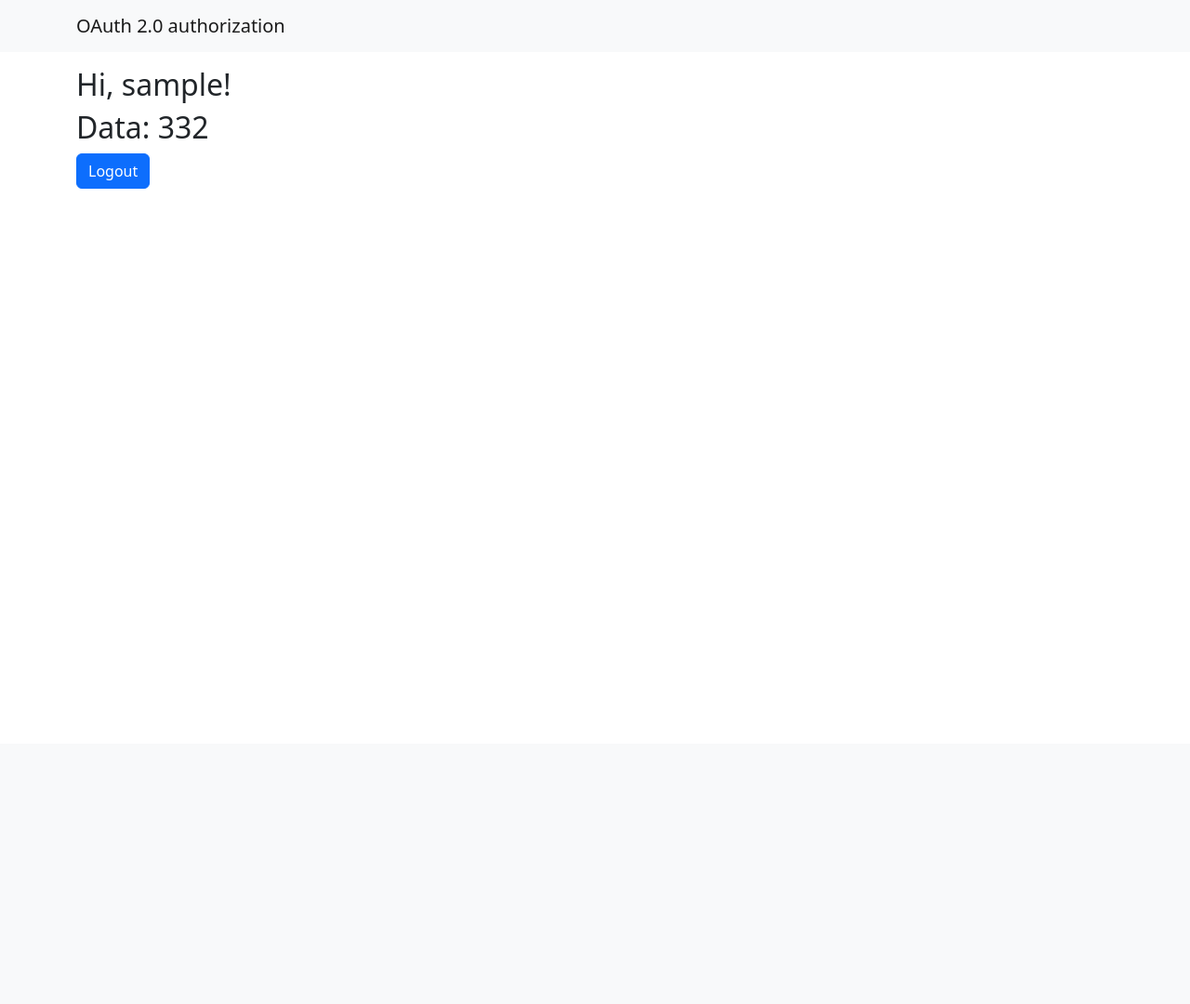
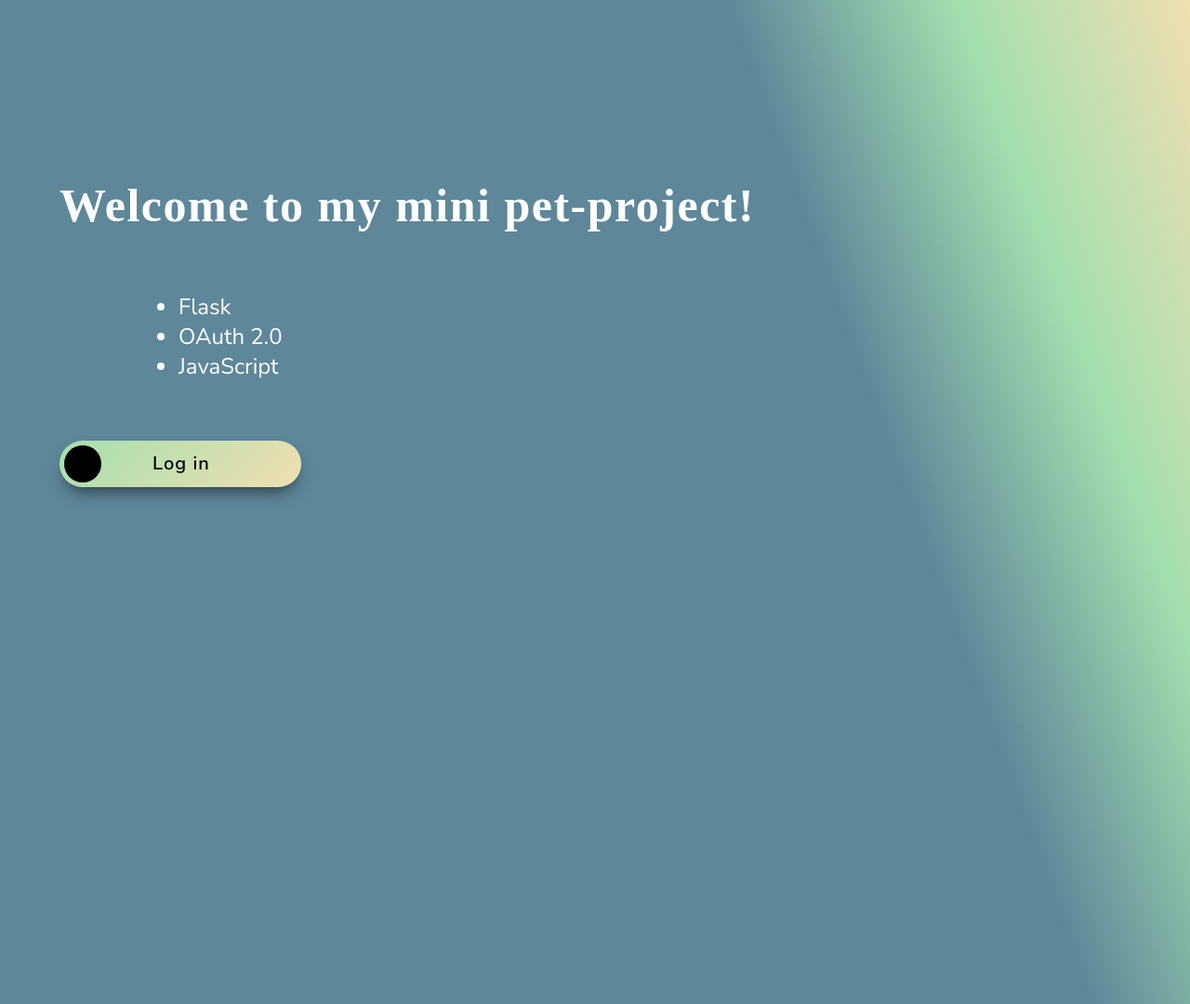
Before and after one commit to iga-marty/Emphasoft_test_task, a Flask app: page / in a window 1280 px wide. Shown: the whole page at 93% size. Before the commit the page ends 203 px from the top, so only its background shows below. Run offline with Flask 3, Linux system fonts and the light colour scheme; the visitor is signed in with stand-in values (Sample User, id 1).

Commit message:
new index.html + static

```diff
--- /dev/null
+++ b/static/styles.css
@@ -0,0 +1,102 @@
+@import url('https://fonts.googleapis.com/css2?family=Nunito+Sans:wght@400;600&display=swap');
+
+* { margin: 0; padding: 0; box-sizing: border-box; }
+
+.background-main {
+    width: 100%;
+    height: 1080px;
+    background: linear-gradient(70deg, #5E879A 70%, #A4DFAF, #F1DFB1);
+}
+
+#wrap {
+    text-align: left;
+    }
+
+h1 {
+    position: relative;
+    color: #ffff;
+    font-size: 50px;
+    letter-spacing: 1.5px;
+    padding: 15% 5% 0%;
+}
+
+ul {
+    font-family: 'Nunito Sans';
+    font-size: 24px;
+    color: #fff;
+    padding: 5% 15% 0%;
+}
+
+
+.fa { font-size: 19px; width: 20px; }
+
+.btn-slide {
+    position: relative;
+    display: inline-block;
+    height: 50px;
+    width: 260px;
+    line-height: 50px;
+    margin: 5% 5% 0;
+    padding: 0px;
+    border-radius: 25px;
+    box-shadow: 0 10px 20px -8px rgba(0, 0, 0,0.7);
+    background: linear-gradient(135deg, #A4DFAF 0%, #F1DFB1 100%);
+        }
+
+.btn-slide:active {
+    box-shadow: 0 8px 16px -8px rgba(0, 0, 0,0.7);
+    -webkit-transform: scale(0.98);
+    transform: scale(0.96); }
+
+.btn-slide:hover {
+    background: linear-gradient(-135deg, #F1DFB1 0%, #A4DFAF 100%); }
+
+.btn-slide div.circle {
+    display: block;
+    background-color: #000000;
+    color: #e570e7;
+    position: absolute;
+    margin: 5px;
+    height: 40px;
+    width: 40px;
+    top: 0; left: 0;
+    border-radius: 50%;
+    transition: all 1.5s ease;
+    }
+
+.btn-slide:hover div.circle {
+    left: 100%;
+    margin-left: -45px;
+    background-color: #0000;
+    color: #79f1fc;}
+
+.btn-slide span.title {
+    font-family: 'Nunito Sans';
+    position: absolute;
+    left: 100px;
+    font-size: 20px;
+    letter-spacing: 1px;
+    color: #000000;
+    transition: all 1.5s linear;
+    font-weight: bold;
+    }
+
+    img{
+    position:absolute;
+    height: 40px;
+    width: 40px;
+    top: 50%;
+    left: 50%;
+    transform: translate(-50%, -50%);
+}
+
+.btn-slide span.title-hover { opacity: 0;}
+.btn-slide:hover span.title { opacity: 0; }
+.btn-slide:hover span.title-hover { opacity: 1; left: 60px; }
+
+@media (max-width: 540px) {
+    h1 { font-size: 36px; }
+    p { font-size: 20px; }
+
+    .btn-slide { width: 240px; }
+}
--- a/templates/index.html
+++ b/templates/index.html
@@ -1,35 +1,35 @@
+<!DOCTYPE html>
 <html>
     <head>
-    <title>Authorization</title>
-    <link href="https://cdn.jsdelivr.net/npm/bootstrap@5.2.3/dist/css/bootstrap.min.css" rel="stylesheet" integrity="sha384-rbsA2VBKQhggwzxH7pPCaAqO46MgnOM80zW1RWuH61DGLwZJEdK2Kadq2F9CUG65" crossorigin="anonymous">
+        <link rel="stylesheet" href="/static/styles.css">
     </head>
+
     <body>
-    <nav class="navbar navbar-expand-lg bg-light">
-      <div class="container">
-        <a class="navbar-brand" href="#">OAuth 2.0 authorization</a>
+
+        <section class="background-main">
+
+        <div id="wrap">
+            <h1>Welcome to my mini pet-project!</h1>
+            <ul>
+                <li>Flask</li>
+                <li>OAuth 2.0</li>
+                <li>JavaScript</li>
+            </ul>
+
+
+        <div> <a class="btn-slide" href="{{ url_for('oauth2_authorize', provider='github') }}" >
+            <div class="circle">
+                <img src="/static/GitHub_Invertocat_Logo.svg.png">
+                <i class="fa-solid fa-film"></i>
             </div>
-    </nav>
-    <div class="container mt-3">
-      {% with messages = get_flashed_messages() %}
-        {% if messages %}
-          <div class="alert alert-info" role="alert">
-          {% for message in messages %}
-            {{ message }}<br>
-          {% endfor %}
+
+            <span class="title">Log in</span>
+            <span class="title title-hover">with GitHub</span>
+            </a> </div>
+
         </div>
-        {% endif %}
-      {% endwith %}
-      {% if current_user.is_authenticated %}
-        <h2>Hi, {{ current_user.username }}!</h2>
-        <h2>Data: {{ passed }}</h2>
-        <p>
-          <a class="btn btn-primary" href="{{ url_for('logout') }}">Logout</a>
-        </p>
-      {% else %}
-        <p>
-          <a class="btn btn-primary" href="{{ url_for('oauth2_authorize', provider='github') }}">Login with GitHub</a>
-        </p>
-      {% endif %}
-    </div>
+
+        </section>
+
     </body>
 </html>
```
Also changed, not shown: static/GitHub_Invertocat_Logo.svg.png (added). Lines whose indentation alone changed are shown as unchanged.
